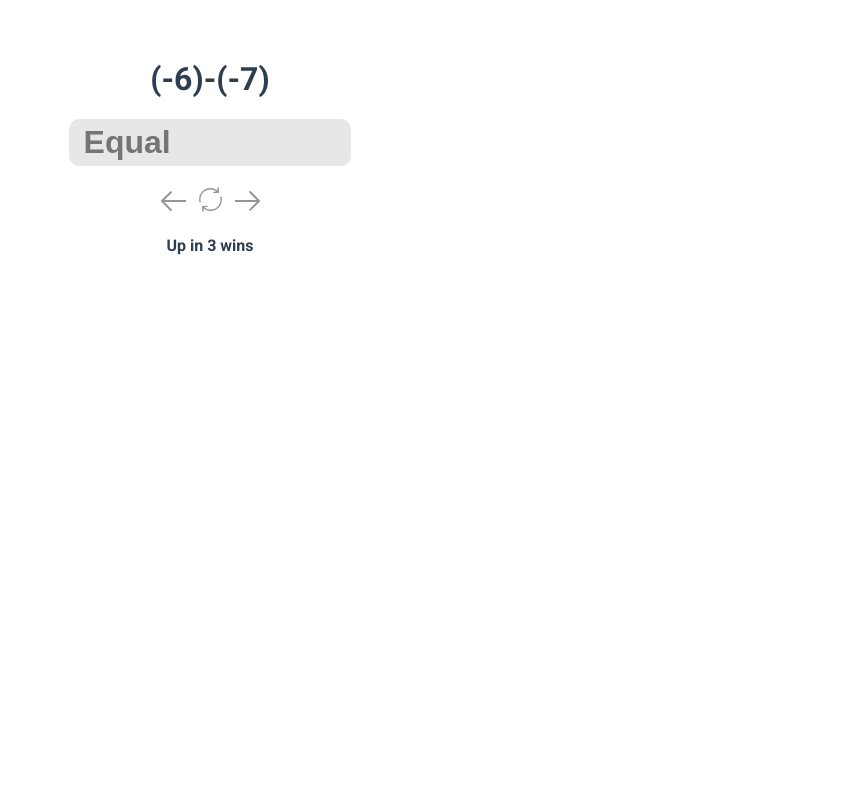
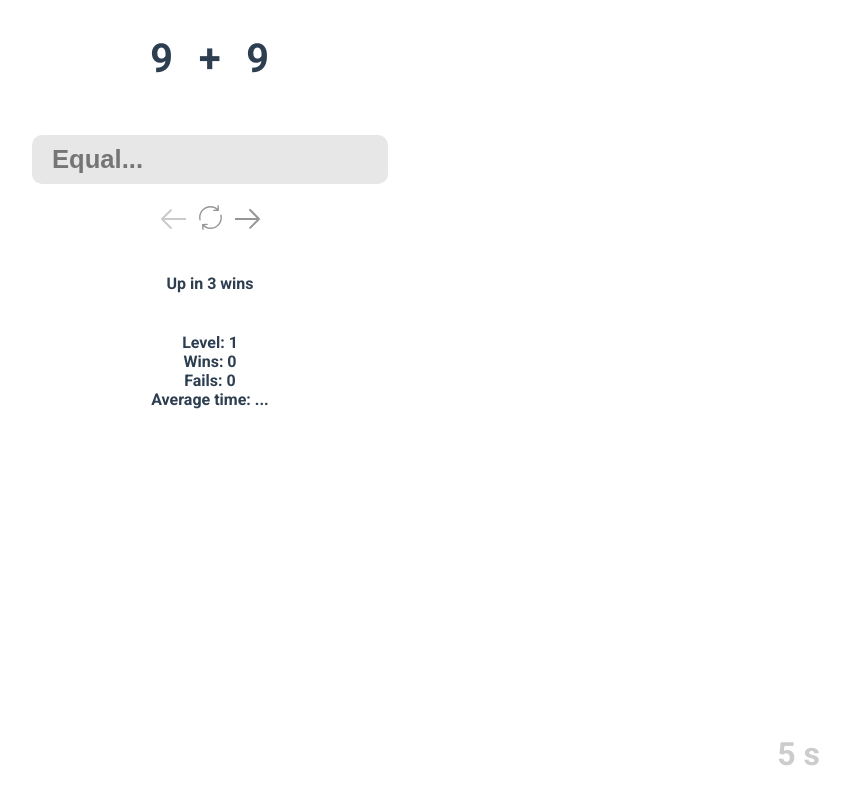
Before and after one commit to owengombas/Mental, a Vue app: page / in a window 1280 px wide. Shown: the whole page, without its empty margins (430-1280 px from the left). Built offline with nearby package versions, Linux system fonts and the light colour scheme.

Commit message:
Improvements

```diff
--- a/package.json
+++ b/package.json
@@ -11,6 +11,8 @@
     "build": "node build/build.js"
   },
   "dependencies": {
+    "stylus": "^0.54.5",
+    "stylus-loader": "^3.0.2",
     "vue": "^2.5.2"
   },
   "devDependencies": {
--- a/src/App.vue
+++ b/src/App.vue
@@ -15,6 +15,39 @@ export default {
 }
 </script>
 
-<style lang="scss">
-  @import './style/main.scss';
+<style lang="stylus">
+@import url('https://fonts.googleapis.com/css?family=Roboto:400,700|Roboto+Mono:700')
+
+#app
+	font-family: 'Roboto', Helvetica, Arial, sans-serif
+	-webkit-font-smoothing: antialiased
+	-moz-osx-font-smoothing: grayscale
+	text-align: center
+	color: #2c3e50
+	margin-top: 30px
+
+input[type="text"]
+	background: rgb(231, 231, 231)
+	border: none
+	color: rgb(99, 99, 99)
+	border-radius: 10px
+	font-weight: bold
+	font-size: 1.6em
+	padding: 10px 20px
+	width: 25%
+	min-width: 150px
+
+button
+	background: none
+	outline: none
+	border: none
+	cursor pointer
+	&:disabled
+		opacity .5
+
+h1
+	padding-bottom 25px
+	font-family 'Roboto Mono', monospace
+	font-size 2.5em
+	font-weight 700
 </style>
--- a/src/components/Mental.vue
+++ b/src/components/Mental.vue
@@ -1,11 +1,14 @@
 <template>
   <div class="hello">
+    <h2>
+      {{actualTime.toFixed(0)}} s
+    </h2>
     <h1>
       {{mental.text}}
     </h1>
-    <input type="text" placeholder="Equal" @keydown.enter="validate" v-model.number="answer"/>
+    <input :class="{'win': winned === 1, 'loose': winned === -1}" type="text" placeholder="Equal..." @keydown.enter="validate" v-model.number="answer"/>
     <div id="controls">
-      <button @click="setLevel(-1)" id="down">
+      <button @click="setLevel(-1)" id="down" :disabled="level <= minLevel">
         <svg version="1.1" id="Capa_1" width="25px" xmlns="http://www.w3.org/2000/svg" xmlns:xlink="http://www.w3.org/1999/xlink" x="0px" y="0px"
           viewBox="0 0 28 28" style="enable-background:new 0 0 30 30;" xml:space="preserve">
           <path d="M10.273,5.009c0.444-0.444,1.143-0.444,1.587,0c0.429,0.429,0.429,1.143,0,1.571l-8.047,8.047h26.554
@@ -14,7 +17,7 @@
         </svg>
       </button>
 
-      <button id="refresh" @click="updateMental()">
+      <button id="refresh" @click="generate">
         <svg version="1.1" id="Capa_1" xmlns="http://www.w3.org/2000/svg" xmlns:xlink="http://www.w3.org/1999/xlink" x="0px" y="0px"
             viewBox="0 0 489.711 489.711" style="enable-background:new 0 0 489.711 489.711;" xml:space="preserve">
           <g>
@@ -33,7 +36,7 @@
         </svg>
       </button>
 
-      <button @click="setLevel(1)" id="up">
+      <button @click="setLevel(1)" id="up" :disabled="level >= maxLevel">
         <svg version="1.1" id="Capa_1" width="25px" xmlns="http://www.w3.org/2000/svg" xmlns:xlink="http://www.w3.org/1999/xlink" x="0px" y="0px"
           viewBox="0 0 28 28" style="enable-background:new 0 0 30 30;" xml:space="preserve">
           <path d="M10.273,5.009c0.444-0.444,1.143-0.444,1.587,0c0.429,0.429,0.429,1.143,0,1.571l-8.047,8.047h26.554
@@ -42,12 +45,26 @@
         </svg>
       </button>
     </div>
-    <div id="states">
-      <div id="wins" v-if="numbers < maxNumbers">
+    <div class="states">
+      <div id="wins" v-if="level < maxLevel">
         Up in {{maxWins - wins}} wins
       </div>
-      <div id="fails" v-if="numbers > minNumbers">
+      <div id="fails" v-if="level > minLevel">
         Down in {{maxFails - fails}} fails
+      </div>
+    </div>
+    <div class="states">
+      <div>
+        Level: {{level - 1}}
+      </div>
+      <div>
+        Wins: {{totalWins}}
+      </div>
+      <div>
+        Fails: {{totalFails}}
+      </div>
+      <div>
+        Average time: {{averageTime}}
       </div>
     </div>
   </div>
@@ -59,76 +76,121 @@ import generator from '../script/generator'
 export default {
   name: 'Mental',
   data () {
-    let minNumbers = 2
+    let minLevel = 2
     return {
+			mental: {
+				text: null,
+				result: null
+			},
       answer: null,
-      maxNumbers: 10,
-      minNumbers: minNumbers,
-      numbers: minNumbers,
+      maxLevel: 11,
+      minLevel: minLevel,
+      level: minLevel,
       fails: 0,
       maxFails: 3,
       maxWins: 3,
       wins: 0,
-      update: true,
-      timer: 0
+			timer: null,
+			actualTime: 0,
+			passedTime: 0,
+      maxNumber: 10,
+			winned: 0,
+			totalWins: 0,
+			totalFails: 0
     }
   },
   methods: {
-    validate: function () {
+    validate () {
       if (this.answer === this.mental.result) {
+				this.totalWins++
         this.fails = 0
         this.wins++
+        this.maxNumber += 2
+        this.winned = 1
         if (this.wins >= this.maxWins) {
           this.wins = 0
           this.setLevel(1)
         } else {
-          this.updateMental()
+          this.generate()
         }
       } else {
+				this.totalFails++
         this.wins = 0
         this.fails++
+        this.maxNumber > 10 && --this.maxNumber
+        this.winned = -1
         if (this.fails >= this.maxFails) {
           this.fails = 0
-          if (this.numbers > this.minNumbers) {
+          if (this.level > this.minLevel) {
             this.setLevel(-1)
           }
         }
       }
+      setTimeout(this.winned = 0, 3000)
       this.answer = null
     },
-    updateMental: function () {
+    updateMental () {
       this.update = !this.update
     },
     setLevel (value) {
       this.resetStates()
-      let newValue = this.numbers + value
-      if (newValue >= this.minNumbers && newValue <= this.maxNumbers) {
-        this.numbers = newValue
-      }
+      let newValue = this.level + value
+      if (newValue >= this.minLevel && newValue <= this.maxLevel) {
+        this.level = newValue
+				this.generate()
+			}
     },
     resetStates () {
       this.fails = 0
       this.wins = 0
-    }
-  },
+		},
+		generate () {
+			this.passedTime += this.actualTime
+			this.actualTime = 0
+			this.timer && clearInterval(this.timer)
+			this.timer = setInterval(() => {
+				this.actualTime += 0.1
+			}, 100)
+      this.mental = generator(this.level, this.maxNumber)
+		}
+	},
+	created () {
+		this.generate()
+	},
   computed: {
-    mental: function () {
-      this.update.toString()
-      return generator.getRandom(this.numbers)
-    }
+		totalResponse () {
+			return this.totalWins + this.totalFails
+		},
+		averageTime () {
+			return this.totalResponse > 0 ? (this.passedTime / this.totalResponse).toFixed(1) : '...'
+		}
   }
 }
 </script>
 
-<style lang="scss" scoped>
-  @import '../style/mental.scss';
+<style lang="stylus" scoped>
+#controls
+	margin-top: 20px
+	#refresh
+		svg
+			width: 25px
+	#up
+		transform: rotate(180deg)
+	svg
+		fill: rgb(150, 150, 150)
+
+.states
+	user-select none
+	margin-top: 40px
+	font-weight: bold
+
+.win
+	border: 3px solid green
+
+h2
+	color #ccc
+	position fixed
+	bottom 0
+	right: 30px
+	font-size 2em
 </style>
-
-<style scoped>
-  .fade-enter-active, .fade-leave-active {
-    transition: opacity .15s ease-in-out;
-  }
-  .fade-enter, .fade-leave-to {
-    opacity: 0;
-  }
-</style>
--- a/src/script/generator.js
+++ b/src/script/generator.js
@@ -1,5 +1,4 @@
-export default class Mental {
-  static getRandom (count) {
+export default function getRandom (count, max = 10) {
   let text = ''
 
   for (let i = 0; i < count; i++) {
@@ -21,14 +20,12 @@ export default class Mental {
           break
       }
     }
-      let number = Math.floor((Math.random() * 10) + 1) * coefficient
-      text += opperation + (number < 0 ? '(' + number + ')' : number)
+    let number = Math.floor((Math.random() * max) + 1) * coefficient
+    text += ' ' + opperation + ' ' + (number < 0 ? '(' + number + ')' : number)
   }
-
   return {
-      text: text,
+    text: text.trim().replace(/\*/g, '•'),
     /* eslint-disable no-eval */
     result: eval(text)
   }
 }
-}
--- a/src/style/main.scss
+++ /dev/null
@@ -1,28 +0,0 @@
-@import url('https://fonts.googleapis.com/css?family=Roboto:400,700');
-
-#app {
-    font-family: 'Roboto', Helvetica, Arial, sans-serif;
-    -webkit-font-smoothing: antialiased;
-    -moz-osx-font-smoothing: grayscale;
-    text-align: center;
-    color: #2c3e50;
-    margin-top: 60px;
-}
-
-input[type="text"] {
-    background: rgb(231, 231, 231);
-    border: none;
-    color: rgb(99, 99, 99);
-    border-radius: 10px;
-    font-weight: bold;
-    font-size: 2em;
-    padding: 5px 15px 5px 15px;
-    width: 20%;
-    min-width: 100px;
-}
-
-button {
-    background: none;
-    outline: none;
-    border: none;
-}
--- a/src/style/mental.scss
+++ /dev/null
@@ -1,19 +0,0 @@
-#controls {
-    margin-top: 20px;
-    #refresh {
-        svg {
-            width: 25px;
-        }
-    }
-    #up {
-        transform: rotate(180deg);
-    }
-    svg {
-        fill: rgb(150, 150, 150)
-    }
-}
-
-#states {
-    margin-top: 20px;
-    font-weight: bold;
-}
```
Also changed, not shown: 1 other file (tests, documents, lock files or other folders). Lines whose indentation alone changed are shown as unchanged.
